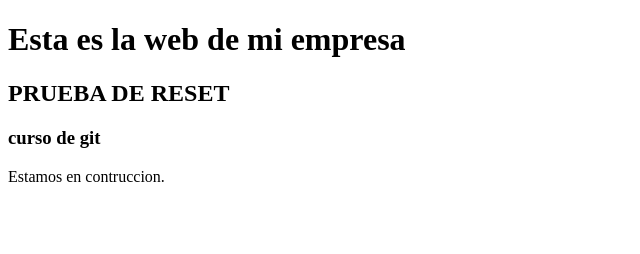
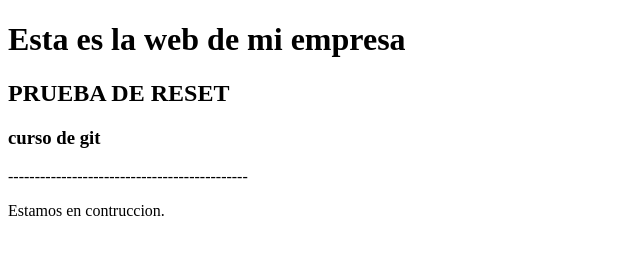
Before and after one commit to daniel-arrieta/practica-git, a plain HTML site: page index.html in a window 1280 px wide. Shown: the whole page, without its empty margins (0-640 px from the left). Drawn offline with Linux system fonts and the light colour scheme.

Commit message:
AGREGUE UNA LINEA DE GUIONES

```diff
--- a/index.html
+++ b/index.html
@@ -8,7 +8,7 @@
 	<h1>Esta es la web de mi empresa</h1>
 	<h2>PRUEBA DE RESET</h2>
 	<h3>curso de git</h3>
-
+	<p>---------------------------------------------</p>
 	<p>Estamos en contruccion.</p>
 
 </body>
```
